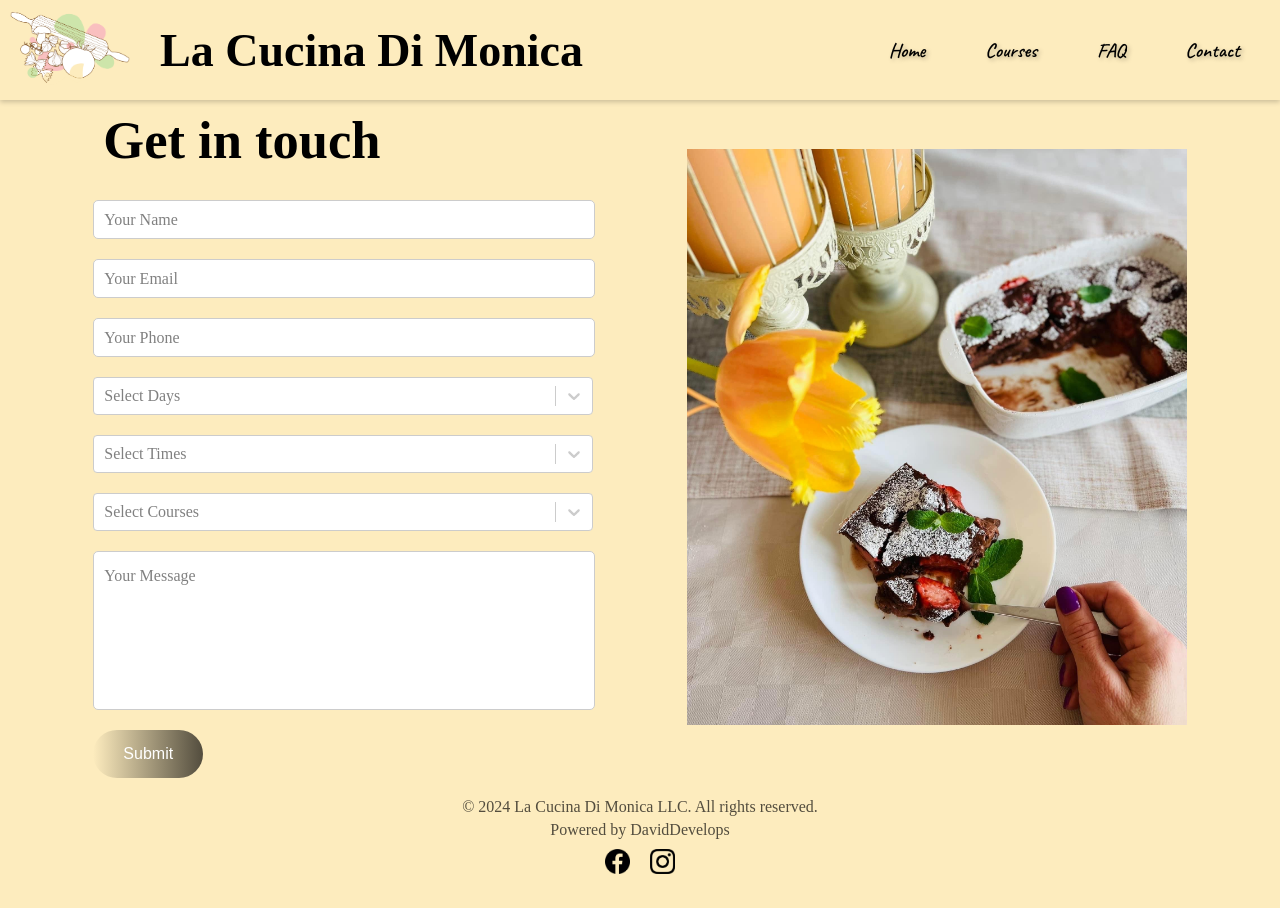
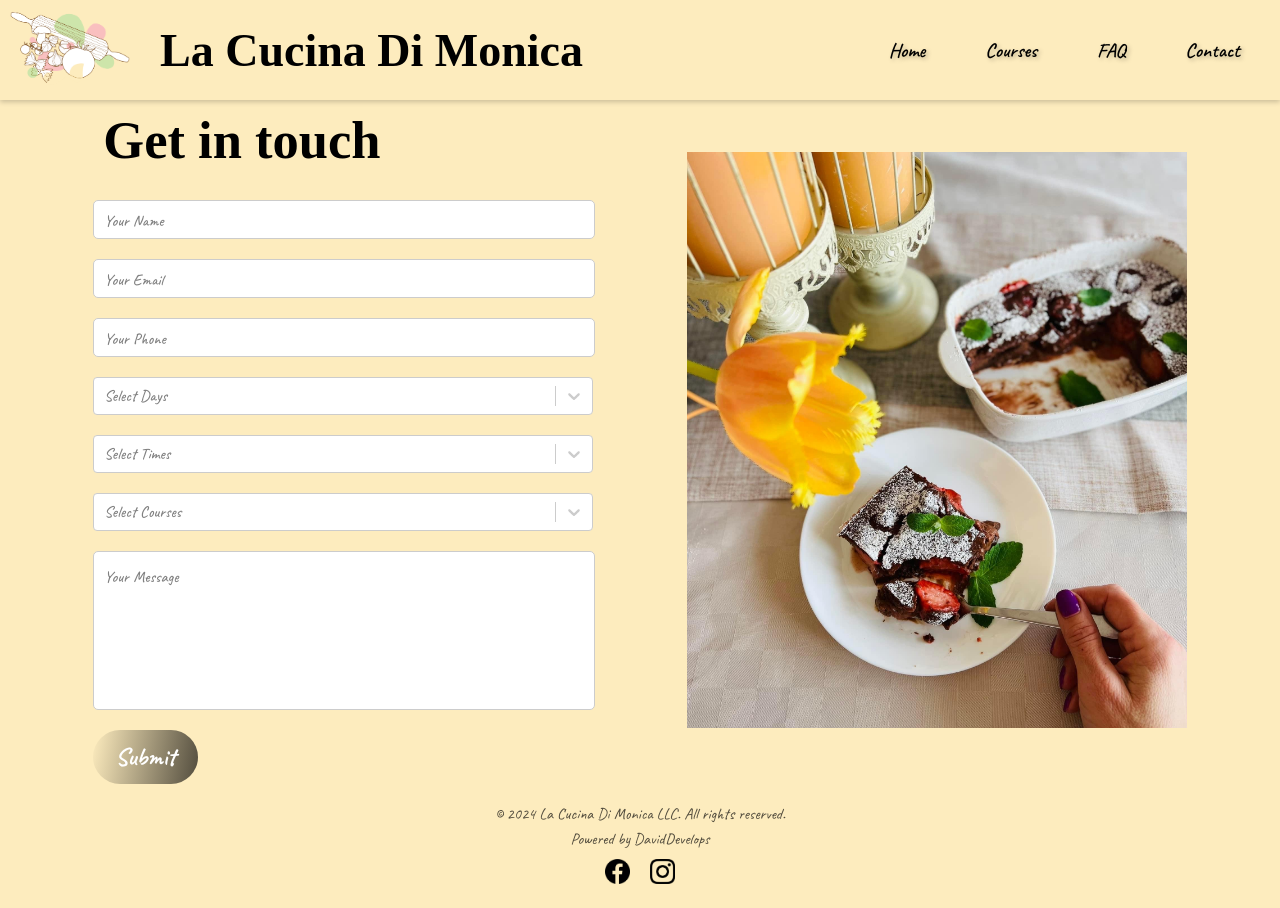
Before and after one commit to djmacy/cucina-di-monica-react, a React (Create React App) app: page /contact in a window 1280 px wide. Built offline with nearby package versions, Linux system fonts and the light colour scheme; no server answers; a web font is replaced by a local one.

Commit message:
changed font on contact form, fixed video header logo bug, pushed x down on modal

```diff
--- a/src/components/ContactForm.css
+++ b/src/components/ContactForm.css
@@ -43,7 +43,7 @@
     font-weight: 500;
     color: black;
     border-radius: 5px;
-    font-family: "Times New Roman", serif;
+    font-family: "Caveat", cursive;
     font-size: 18px;
 }
 
@@ -60,7 +60,7 @@
     width: 100%;
     /*max-width: 415px;*/
     height: 100%;
-
+    font-family: "Caveat", cursive;
     max-height: 500px;
     border: #666666;
     outline: #666666;
@@ -88,7 +88,7 @@
 
 .contact-inputs::placeholder {
     color: #808080;
-    font-family: "Times New Roman";
+    font-family: "Caveat", cursive;
     font-size: 16px;
    /* padding-left: 10px;*/
 }
@@ -96,13 +96,15 @@
 .contact-left button {
     display: flex;
     alight-items: center;
-    padding: 15px 30px;
-    font-size: 16px;
+    padding: 11px 22px;
     color: #fff;
     gap: 10px;
     border: none;
     border-radius: 50px;
-    background: linear-gradient(270deg, #534d3e, #fdecbe);
+    font-family: "Caveat", cursive;
+    font-size: 25px;
+    font-weight: 750;
+    background: linear-gradient(280deg, #534d3e, #fdecbe);
     cursor: pointer;
 }
 
--- a/src/components/Footer.css
+++ b/src/components/Footer.css
@@ -13,6 +13,7 @@
 
 p {
     margin: 5px 0;
+    font-family: "Caveat", cursive;
 }
 
 .social-media-icons {
@@ -30,3 +31,9 @@ p {
     width: 25px; /* Adjust the width of the social media icons as needed */
     height: auto;
 }
+
+@media only screen and (max-width: 360px) {
+    p {
+        font-size: 16px;
+    }
+}
--- a/src/components/Header.js
+++ b/src/components/Header.js
@@ -6,10 +6,12 @@ const Header = ({ title, backgroundImage }) => {
     const headerStyle = {
         backgroundImage: `url(${backgroundImage})`,
         backgroundSize: 'cover',
+        opacity: '90%',
         backgroundPosition: 'center',
         width: 'auto',
         height: '300px', // You can customize this
         textAlign: 'center',
+        textShadow: '800',
         padding: '50px' // Adjust the padding as needed
     };
 
--- a/src/components/Logo.css
+++ b/src/components/Logo.css
@@ -22,7 +22,7 @@
     font-weight: 800;
     font-style: normal;
     font-size: 60px;
-    margin: -75px;
+    margin-top: -75px;
     text-align: center;
 }
 
@@ -74,7 +74,7 @@
         font-weight: 800;
         font-style: normal;
         font-size: 40px;
-        margin: -75px;
+        margin-top: -75px;
         text-align: center;
     }
 
@@ -163,7 +163,7 @@
         font-weight: 800;
         font-style: normal;
         font-size: 35px;
-        margin: -60px;
+        margin-top: -60px;
         text-align: center;
     }
 
--- a/src/components/Modal.css
+++ b/src/components/Modal.css
@@ -46,7 +46,6 @@
 }
 
 .modal-content {
-
     width: 90%;
     height: 90vh;
     background-color: #fdecbe;
@@ -64,7 +63,7 @@
 
 .close-button {
     position: absolute;
-    top: 10px;
+    top: 30px;
     right: 10px;
     cursor: pointer;
     background-color: transparent;
```
